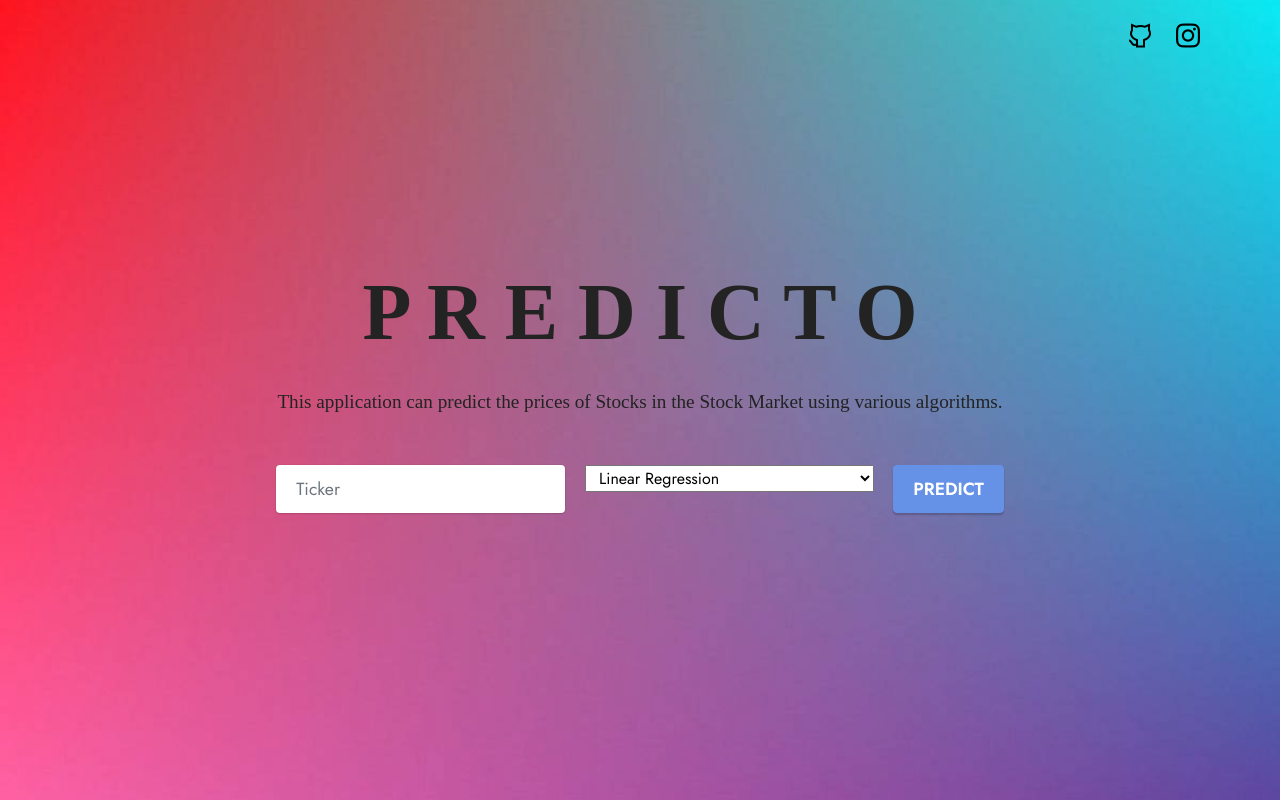
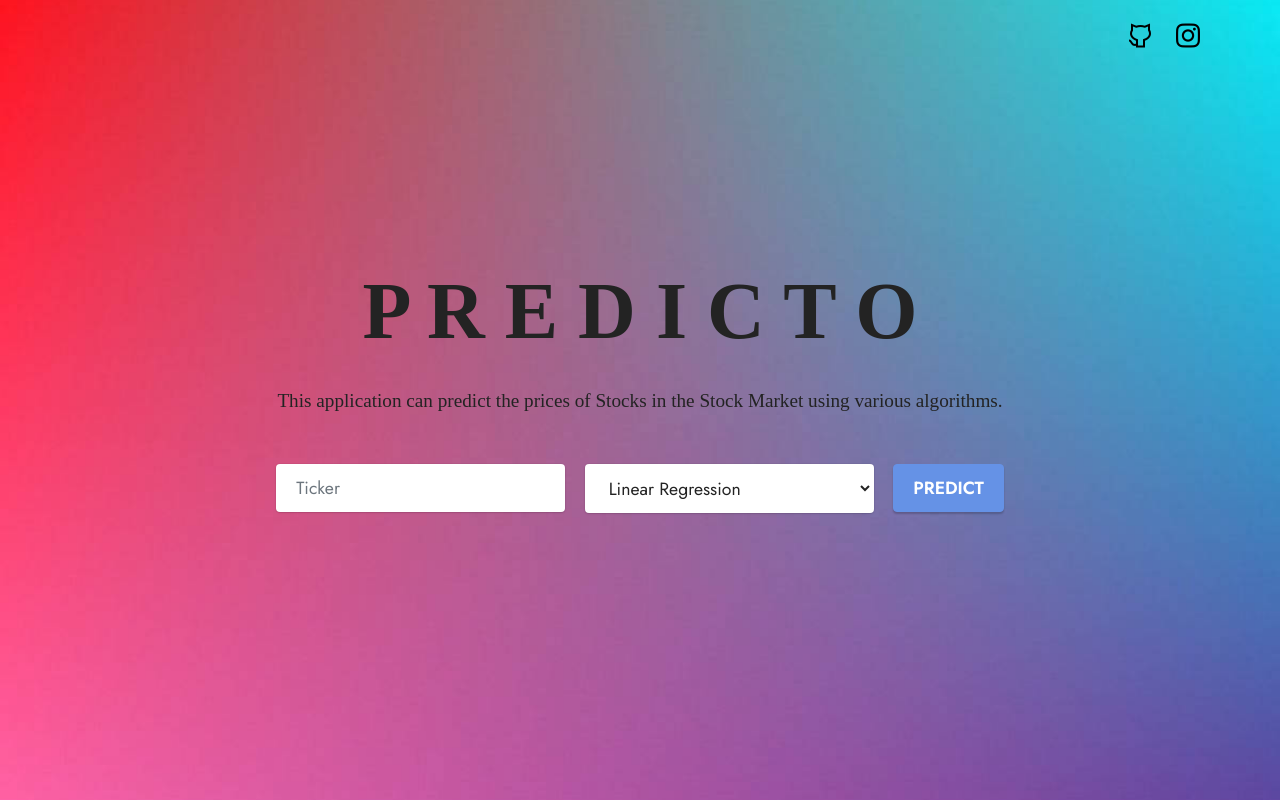
Before and after one commit to sashu1999/predicto, a Flask app: page / in a window 1280 px wide. Run offline with Flask 2, Linux system fonts and the light colour scheme; some libraries are stand-ins or nearby versions; some web fonts are replaced.

Commit message:
Fixed Linear Regression and Small UI Change
Fixed Linear Regression and Small UI Change

```diff
--- a/src/LinearRegression.py
+++ b/src/LinearRegression.py
@@ -25,7 +25,7 @@ def linear_regression(df, dates):
     data = {'Date': dates, 'Close': x}
     df_temp = pd.DataFrame(data=data)
     result_df = pd.concat([final_df, df_temp])
-
+    result_df = result_df.reset_index()
     return result_df
 
 
--- a/src/templates/index.html
+++ b/src/templates/index.html
@@ -90,8 +90,8 @@
                         <div class="col-md col-12 form-group" data-for="name">
                             <input type="text" name="ticker" placeholder="Ticker" data-form-field="ticker" class="form-control" id="ticker">
                         </div>
-                        <div class="col-md col-12 form-group" data-for="email">
-                            <select name="algorithm" id="algorithm" class="col-md col-12 form-group">
+                        <div class="col-md col-12 form-group" data-for="algorithm">
+                            <select name="algorithm" id="algorithm" class="form-control">
                               <option value="1">Linear Regression</option>
                               <option value="2">FB Prophet</option>
                               <option value="3">LSTM</option>
```
